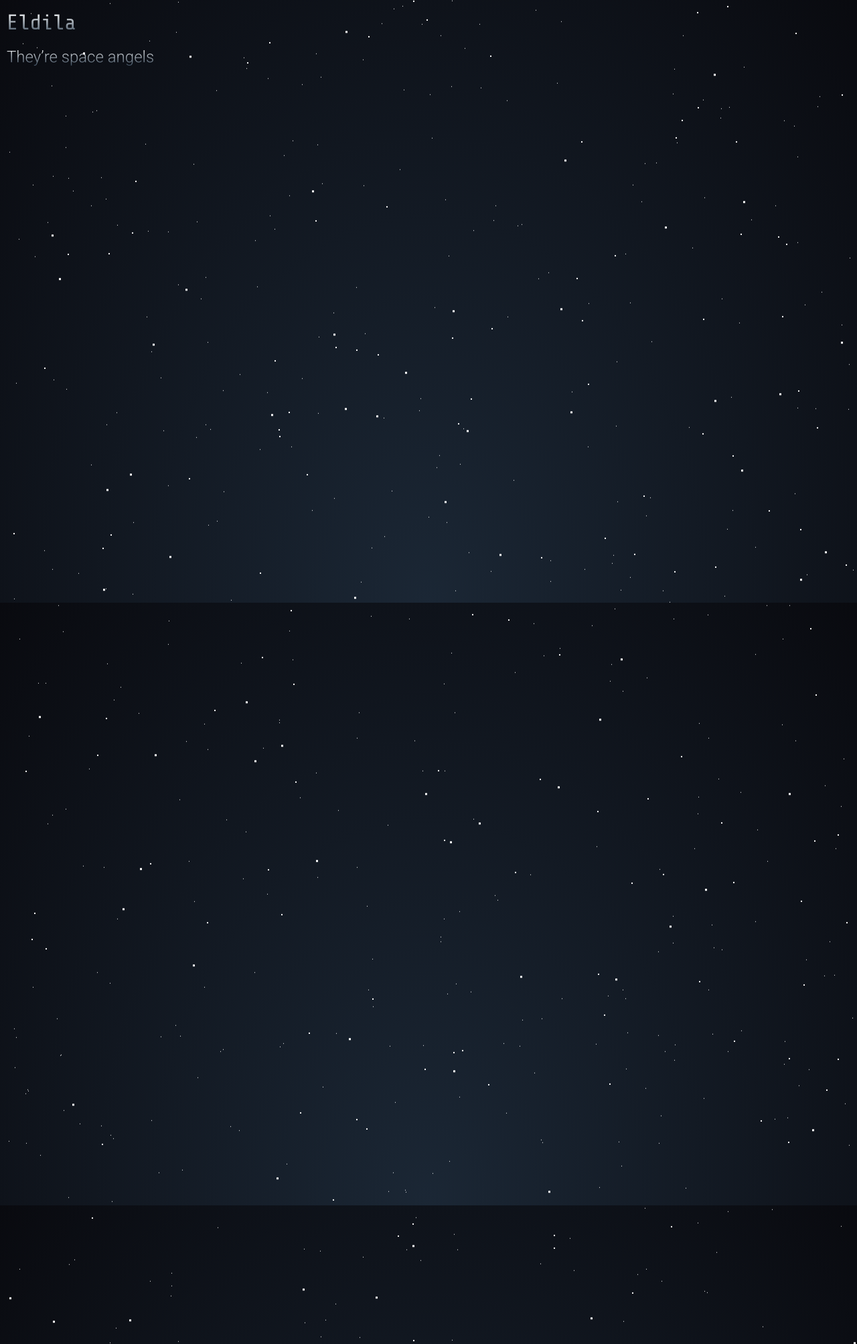
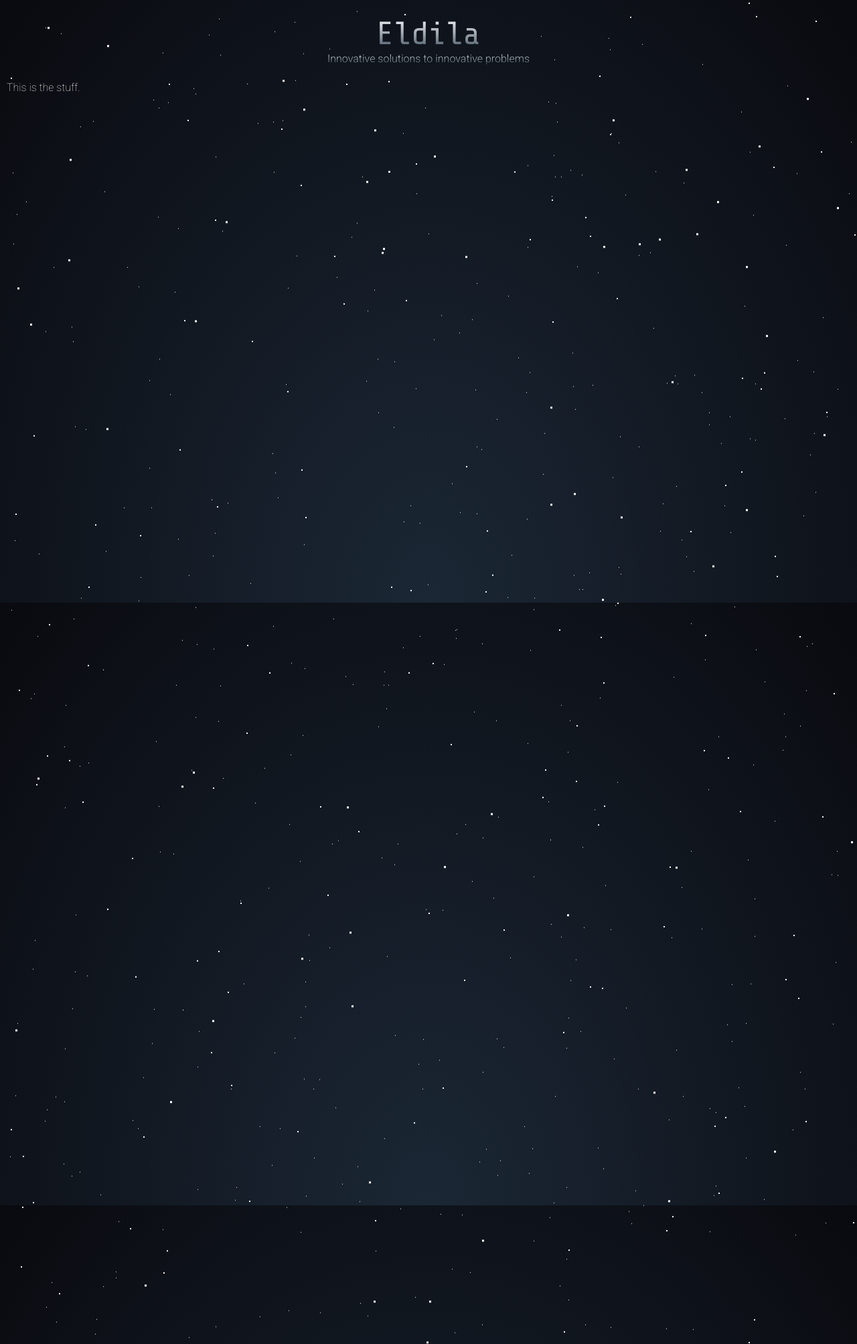
Before and after one commit to eldilacodeshop/spaceangels.github.io, a Jekyll site: the page built from index.md, in a window 1280 px wide. Shown: the whole page at 67% size. Built offline with Jekyll 4.4.1, drawn with Linux system fonts in a browser that asks for light colours.

Commit message:
starting content layout

```diff
--- a/_layouts/default.html
+++ b/_layouts/default.html
@@ -14,6 +14,12 @@
     <div id='stars'></div>
     <div id='stars2'></div>
     <div id='stars3'></div>
-    {{ content }}
+    <header>
+        <h1>Eldila</h1>
+        <h2>Innovative solutions to innovative problems</h2>
+    </header>
+    <article>
+        {{ content }}
+    </article>
 </body>
 </html>
--- a/css/main.scss
+++ b/css/main.scss
@@ -10,7 +10,8 @@ html {
 }
 
 body {
-    margin: 10px;
+    margin: 0px;
+    padding:10px;
     font-family: 'Roboto', sans-serif;
     font-weight: 100;
 }
@@ -26,7 +27,25 @@ h1, h2, h3, h4, h5{
     -webkit-text-fill-color: transparent;
 }
 
-h1 {
-    font-family: 'Share Tech Mono', monospace;
-    margin:0px;
-}
+header{
+    // background-color: rgba(255,255,255,0.1);
+    padding:.5em;
+    text-align: center;
+
+
+    h1 {
+        font-family: 'Share Tech Mono', monospace;
+        margin:0px;
+        font-size:3em;
+    }
+    h2{
+        font-size:1em;
+        margin:0px;
+    }
+
+};
+
+article{
+    color:white;
+
+};
--- a/index.md
+++ b/index.md
@@ -2,5 +2,5 @@
 layout: default
 title: Home
 ---
-# Eldila
-## They're space angels
+
+This is the stuff.
```
Also changed, not shown: 2 other files.
